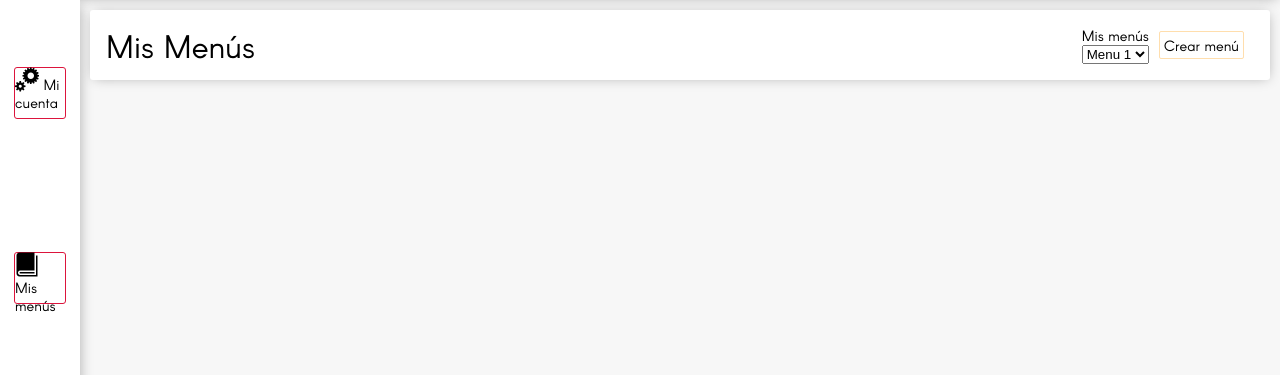
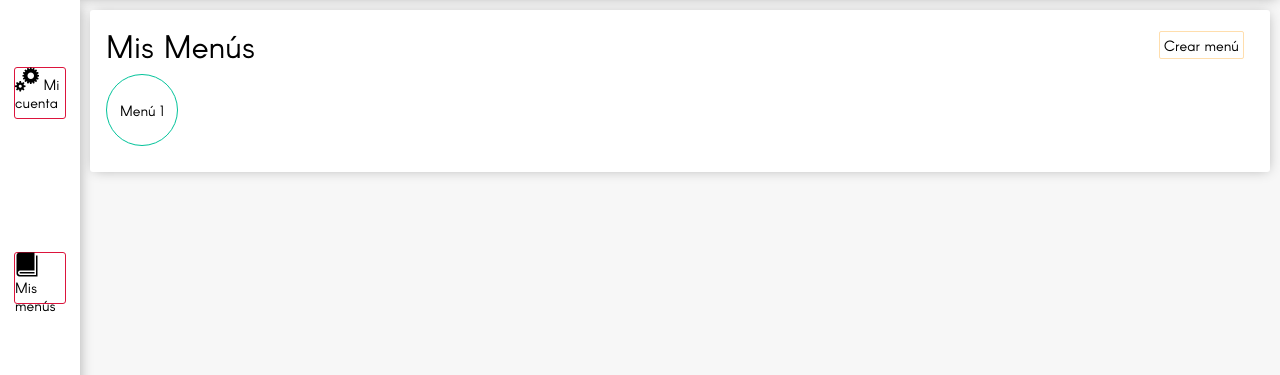
Before and after one commit to Salvajes/ProyectoSalvaje, a Symfony app: template src/AppBundle/Resources/views/Vendedores/createMenu.html.twig in a window 1280 px wide. Shown: the part 60-435 px from the top of the page. Run offline with Twig, Linux system fonts and the light colour scheme; the template is opened without the code that fills it, so the values that code supplies are empty; some libraries are stand-ins or nearby versions; some web fonts are replaced.

Commit message:
creando menús

```diff
--- a/src/AppBundle/Resources/views/Vendedores/createMenu.html.twig
+++ b/src/AppBundle/Resources/views/Vendedores/createMenu.html.twig
@@ -2,14 +2,14 @@
 
 {% block style %}
     <style>
-        .bar{
+        .bar-action{
             background-color: white;
             border-radius: 4px;
             display: flex;
             justify-content: flex-start;
             align-items: center;
         }
-        .bar li {
+        .bar-action li {
             margin-right: 10px;
         }
     </style>
@@ -18,26 +18,31 @@
 {% block content %}
     <div class="panel">
         <div class="panel-header">
-            <span style="font-size: 2rem; font-family: arcon, Helvetica;">Mis Menús</span>
-            <ul class="bar">
-                <li>
-                    <label for="misMenus" style="display: block;">Mis menús</label>
-                    <select name="misMenus" id="misMenus">
-                        <option value="0">Menu 1</option>
-                        <option value="1">Menu 2</option>
-                        <option value="2">Menu 3</option>
-                    </select>
-                </li>
+            <span class="panel-title">Mis Menús</span>
+            <ul class="bar-action">
                 <li>
                     <span class="btn-action">Crear menú</span>
                 </li>
             </ul>
         </div>
         <div class="panel-body">
-
+            <a href="#" data-menu-id="1">
+                <div class="circle-action">
+                    <span>Men&uacute; 1</span>
+                </div>
+            </a>
         </div>
     </div>
 {% endblock %}
 
 {% block script %}
+    <script>
+
+        var mnuStr = "<div class='panel'>" +
+                        "<div class='panel-header'>" +
+
+                        "</div>" +
+                    "</div>";
+
+    </script>
 {% endblock %}
--- a/src/AppBundle/Resources/views/baseVendedores.html.twig
+++ b/src/AppBundle/Resources/views/baseVendedores.html.twig
@@ -98,8 +98,6 @@
             padding: 1rem;
             background-color: white;
             border-radius: 3px;
-            display: flex;
-            justify-content: space-between;
             align-items: center;
             margin-bottom: 20px;
             box-shadow: 1px 1px 12px -3px rgba(0, 0, 0, 0.3);
@@ -108,11 +106,16 @@
         .panel-header {
             display: flex;
             justify-content: space-between;
+            align-items: center;
             width: 100%;
+        }
+        .panel-body {
+            padding: 10px 0px;
         }
 
         .panel-title {
-            font-size: 1.5rem;
+            font-size: 2rem;
+            font-family: arcon, Helvetica;
         }
 
         .panel-description {
@@ -129,6 +132,22 @@
             padding: 5px;
             font-size: 1.3rem;
             width: 200px;
+        }
+
+        .circle-action {
+            width: 70px; height: 70px;
+            border-radius: 50%;
+            border: 1px solid #02C39A;
+            display: flex;
+            justify-content: center;
+            align-items: center;
+            transition: 300ms;
+        }
+
+        .circle-action:hover {
+            background-color: #00A896;
+            color: #fff;
+            transition: 300ms;
         }
     </style>
     {% block style %}
```
Also changed, not shown: src/AppBundle/Resources/views/Vendedores/index.html.twig (+13 -0 lines).
